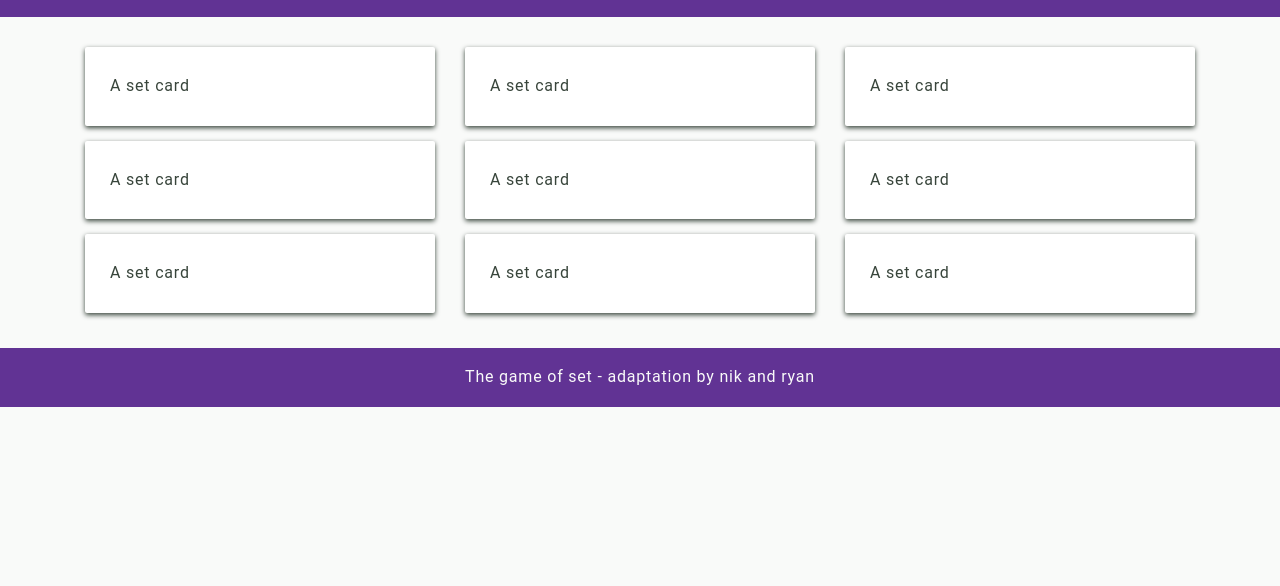
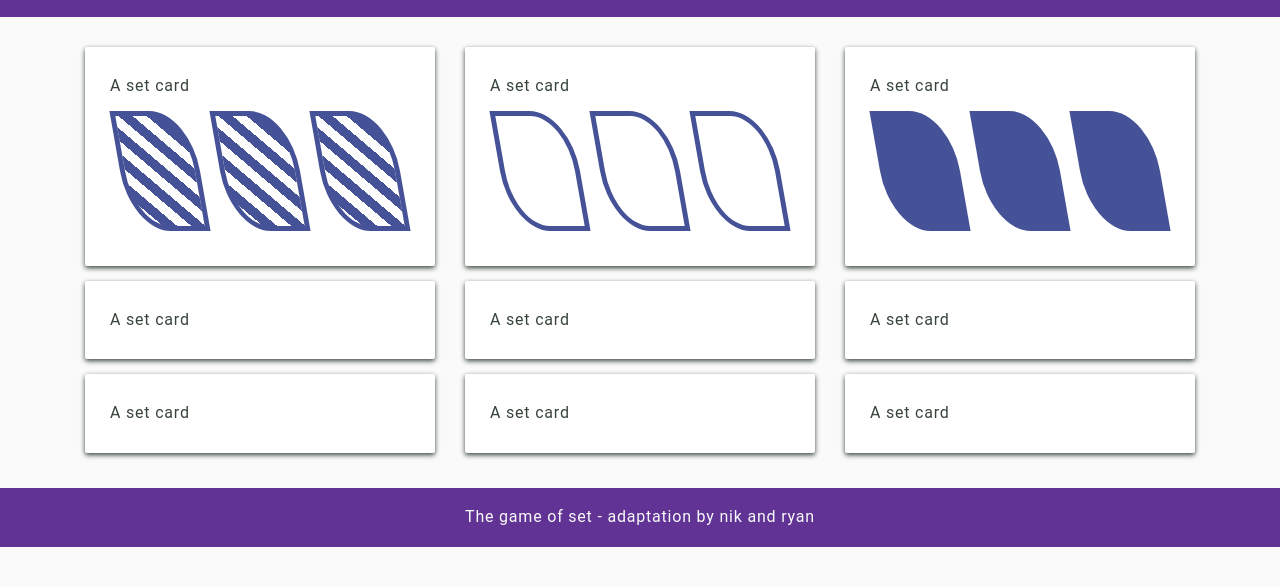
Before and after one commit to blockparty-mpls/set-game, a website: page index.html in a window 1280 px wide. Shown: the part 52-638 px from the top of the page. Drawn offline with Linux system fonts and the light colour scheme.

Commit message:
add squiggle shapes

```diff
--- a/index.html
+++ b/index.html
@@ -28,6 +28,11 @@
                     <div class="card game-card">
                         <div class="card__content">
                             <p>A set card</p>
+                            <div class="game-card__img-wrapper">
+                                <div class="game-card__image-squiggle--striped"></div>
+                                <div class="game-card__image-squiggle--striped"></div>
+                                <div class="game-card__image-squiggle--striped"></div>
+                            </div>
                         </div>
                     </div>
                 </div>
@@ -35,6 +40,11 @@
                     <div class="card game-card">
                         <div class="card__content">
                             <p>A set card</p>
+                            <div class="game-card__img-wrapper">
+                                <div class="game-card__image-squiggle--hollow"></div>
+                                <div class="game-card__image-squiggle--hollow"></div>
+                                <div class="game-card__image-squiggle--hollow"></div>
+                            </div>
                         </div>
                     </div>
                 </div>
@@ -42,6 +52,11 @@
                     <div class="card game-card">
                         <div class="card__content">
                             <p>A set card</p>
+                            <div class="game-card__img-wrapper">
+                                <div class="game-card__image-squiggle--solid"></div>
+                                <div class="game-card__image-squiggle--solid"></div>
+                                <div class="game-card__image-squiggle--solid"></div>
+                            </div>
                         </div>
                     </div>
                 </div>
--- a/src/_components.scss
+++ b/src/_components.scss
@@ -400,6 +400,8 @@ textarea {
     padding: 2.5rem;
     border-radius: 0 0 2px 2px;
 
+    width: 100%;
+
     p {
       margin: 0;
     }
--- a/src/_custom.scss
+++ b/src/_custom.scss
@@ -13,8 +13,46 @@
   padding: 2.5rem 0;
 }
 
+%squiggle-styles {
+  width: 8rem;
+    height: 12rem;
+    margin: 1rem;
+    border-top-right-radius: 50%;
+    border-bottom-left-radius: 50%;
+    transform: skew(10deg);
+}
+
 .game-card {
+  display: flex;
   box-shadow: 0 2px 5px $color-grey-dark;
+
+  &__img-wrapper {
+    display: flex;
+    justify-content: center;
+  }
+
+  &__image-squiggle--striped {
+    @extend %squiggle-styles;
+    border: 5px solid #465298;
+    background: repeating-linear-gradient(
+      45deg,
+      #465298,
+      #465298 10px,
+      #fefefe 10px,
+      #fefefe 20px
+    );
+  }
+
+  &__image-squiggle--hollow {
+    @extend %squiggle-styles;
+    border: 5px solid #465298;
+  }
+
+  &__image-squiggle--solid {
+    @extend %squiggle-styles;
+    background: #465298;
+  }
+
 
 }
 
```
Also changed, not shown: dist/style.css.
